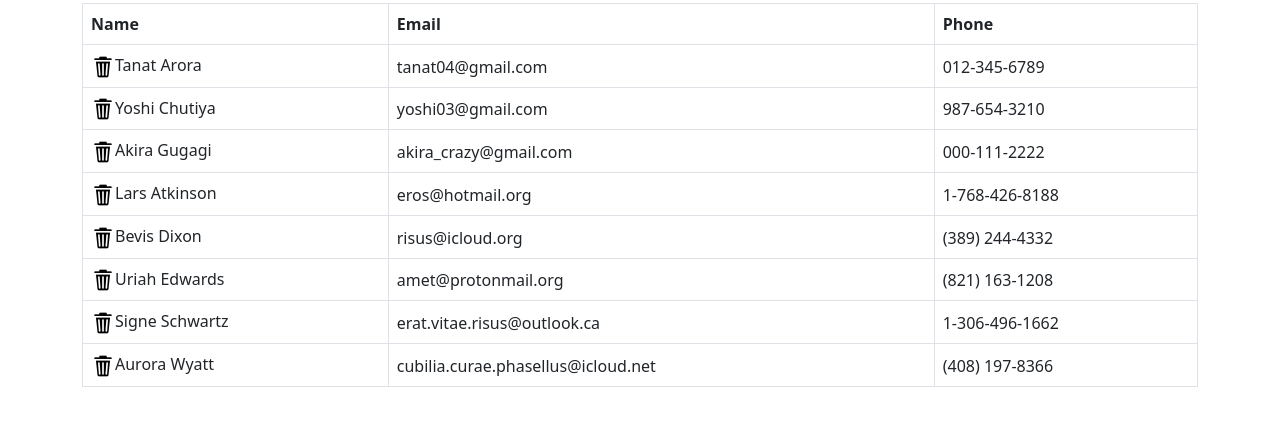
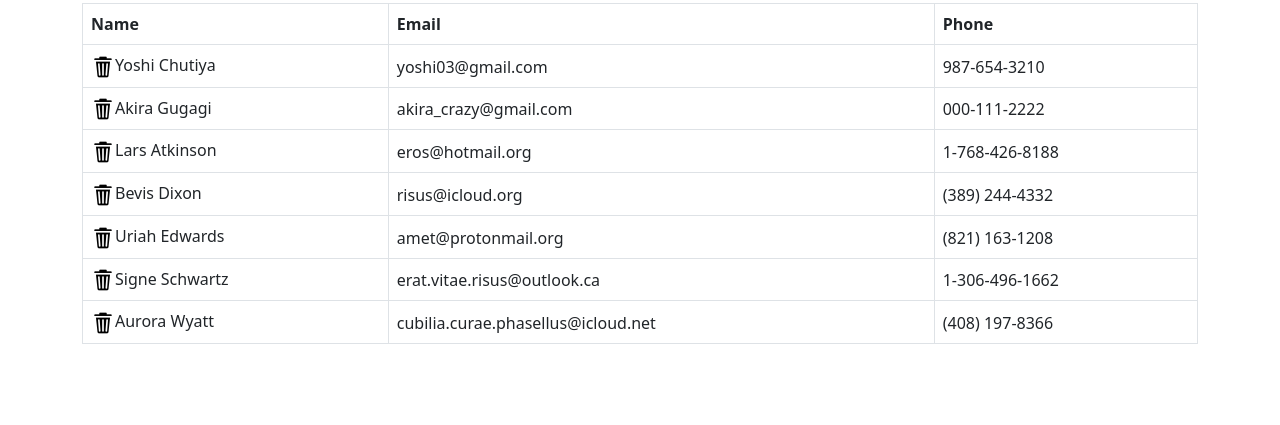
Before and after one commit to Tanat04/Tanat04.github.io, a plain HTML site: page customers/customers.html in a window 1280 px wide. Both pictures are taken after a click on the picture 103 px from the left and 175 px from the top of the page. Shown: the part 109-534 px from the top of the page. Drawn offline with nearby package versions, Linux system fonts and the light colour scheme.

Commit message:
Add a 'Delete' function in a customer table:)))

```diff
--- a/customers/customers.html
+++ b/customers/customers.html
@@ -18,7 +18,6 @@
     </head>
 
   <body>
-
     <nav class="navbar navbar-expand-lg navbar-dark bg-dark">
         <div class="container-fluid">
           <a class="navbar-brand" href="#">GG Store</a>
@@ -60,7 +59,7 @@
                         <th>Phone</th>
                     </tr>
                 </thead>
-                <tbody id="table_body">
+                <tbody id="tableBody">
                 </tbody>
         </table>
     </div>
--- a/customers/customers.js
+++ b/customers/customers.js
@@ -2,7 +2,7 @@ var customers = []
 
 
 $(document).ready(function() {
-    console.log("ready! BIT**")
+    console.log("Welcome to GG Store!!")
     // load data
     $.ajax({
         url: "data.json",
@@ -23,24 +23,49 @@ $(document).ready(function() {
     });
 });
 
-
 function deleteCustomer(index) {
     console.log("Delete " + index)
     delete customers[index]
 
     console.log(customers)
 
-    //$('#table_body').remove();
+    var count = $('#data-table tr').length;
+    //To count how many rows are there in a table...
+    //console.log(count)
 
-    // for (let c in customers) {
-    //     let csData = `<tr>
-    //     <td><img style="width: 1.5em;" src='delete.png' onclick='deleteCustomer("${c}")'>${customers[c].name}</td>
-    //     <td>${customers[c].email}</td>
-    //     <td>${customers[c].phone}</td>
-    //     </tr>`
-    //     $("#data-table tr:last").after(csData)
-    // }
+    while (count > 1) {
+        document.getElementById("data-table").deleteRow(1);
+        count--;
+    }
+
+    for (let c in customers) {
+        let csData = `<tr>
+        <td><img style="width: 1.5em;" src='delete.png' onclick='deleteCustomer("${c}")'>${customers[c].name}</td>
+        <td>${customers[c].email}</td>
+        <td>${customers[c].phone}</td>
+        </tr>`
+        $("#data-table tr:last").after(csData)
+    }
 }
+
+// THIS ONE FKING WORK  BUT IT ALSO DELETE THE FUCKING HEADERRRRRRRRRRRRRRRRRR.
+// function deleteCustomer(index) {
+//     console.log("Delete " + index)
+//     delete customers[index]
+
+//     console.log(customers)
+
+//     $('#data-table tr').html("")
+
+//     for (let c in customers) {
+//         let csData = `<tr>
+//         <td><img style="width: 1.5em;" src='delete.png' onclick='deleteCustomer("${c}")'>${customers[c].name}</td>
+//         <td>${customers[c].email}</td>
+//         <td>${customers[c].phone}</td>
+//         </tr>`
+//         $("#data-table tr:last").after(csData)
+//     }
+// }
 
 function addCustomer() {
     let newName = (document.getElementById("exampleFormControlInput1")).value
```
